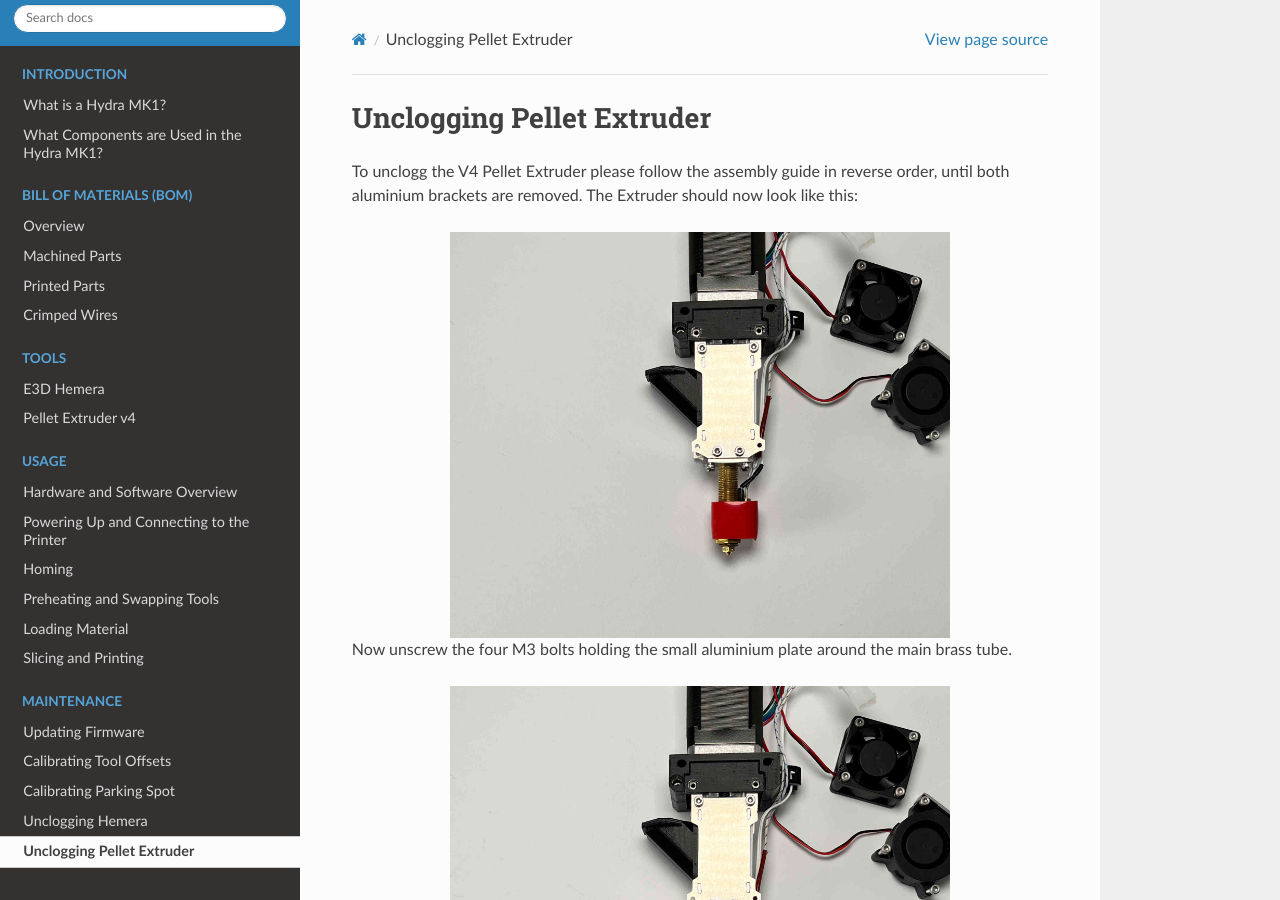
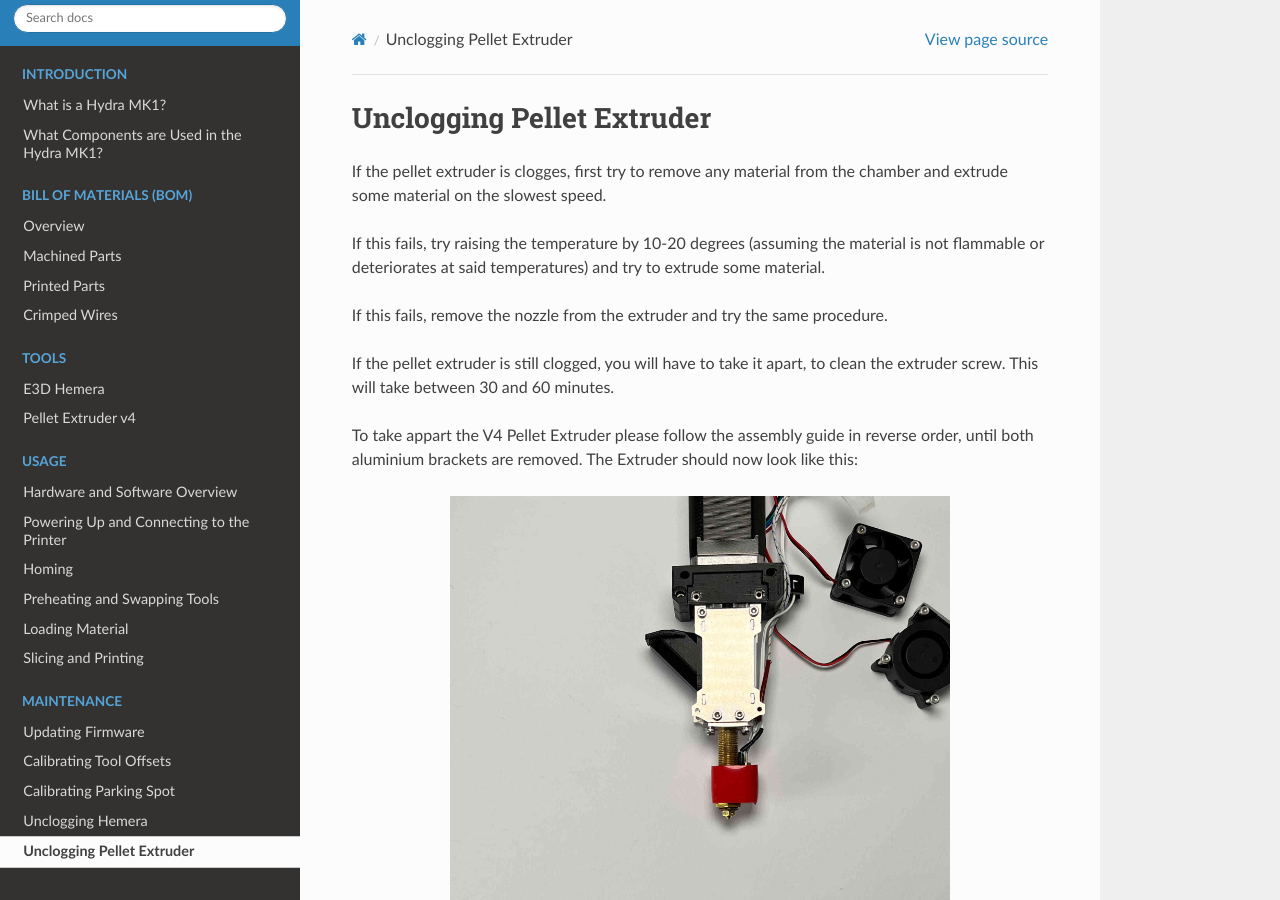
Before and after one commit to srl-ethz/hydra-documentation, a Sphinx documentation site: the page built from docs/source/maintenance/uncloggpellet.rst, in a window 1280 px wide and 900 px high. Built offline with Sphinx 7.4.7 and the Read the Docs theme 2.0.0, drawn with Linux system fonts in a browser that asks for light colours; pages that are not in the unit, such as notebooks, are missing from menus.

Commit message:
Update uncloggpellet.rst

```diff
--- a/docs/source/maintenance/uncloggpellet.rst
+++ b/docs/source/maintenance/uncloggpellet.rst
@@ -2,7 +2,15 @@
 Unclogging Pellet Extruder
 ################################
 
-To unclogg the V4 Pellet Extruder please follow the assembly guide in reverse order, until both aluminium brackets are removed. The Extruder should now look like this:
+If the pellet extruder is clogges, first try to remove any material from the chamber and extrude some material on the slowest speed.
+
+If this fails, try raising the temperature by 10-20 degrees (assuming the material is not flammable or deteriorates at said temperatures) and try to extrude some material.
+
+If this fails, remove the nozzle from the extruder and try the same procedure.
+
+If the pellet extruder is still clogged, you will have to take it apart, to clean the extruder screw. This will take between 30 and 60 minutes.
+
+To take appart the V4 Pellet Extruder please follow the assembly guide in reverse order, until both aluminium brackets are removed. The Extruder should now look like this:
 
 .. figure:: img/Maint1.jpg
     :align: center
```
